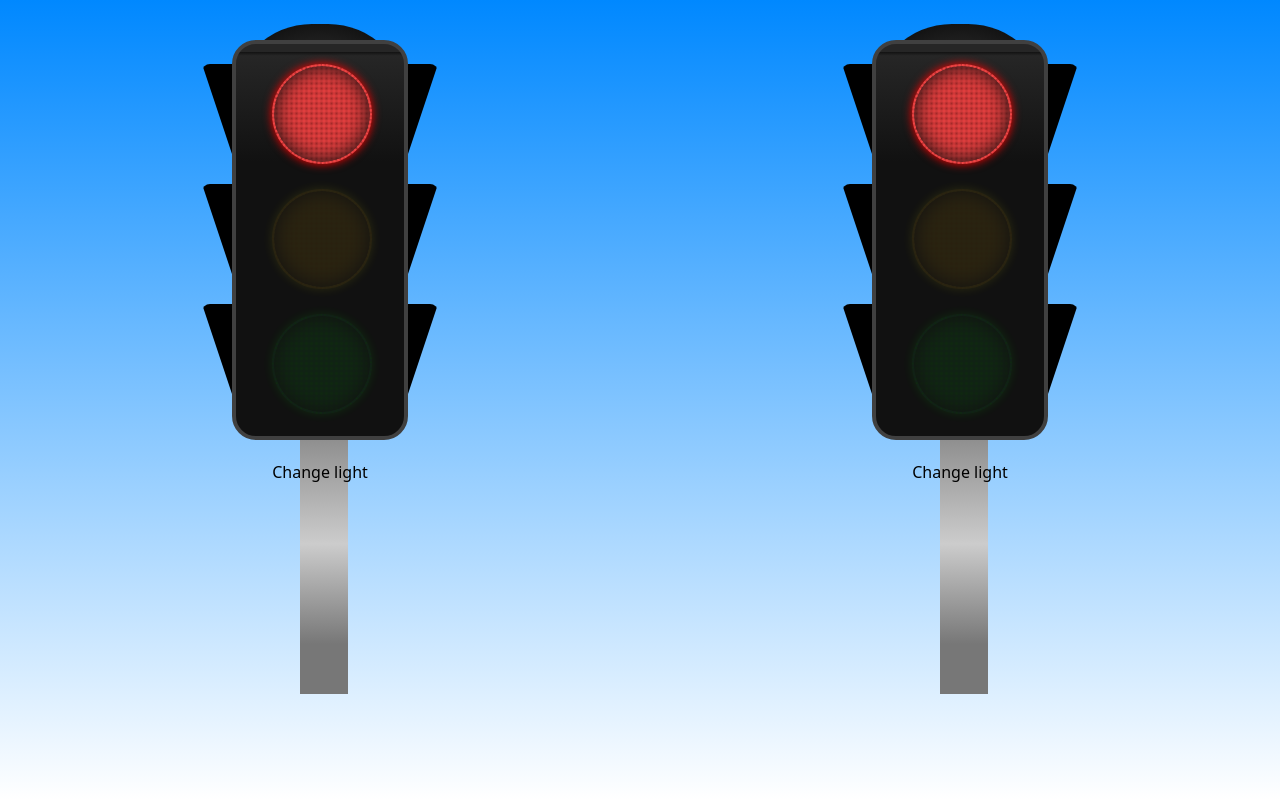
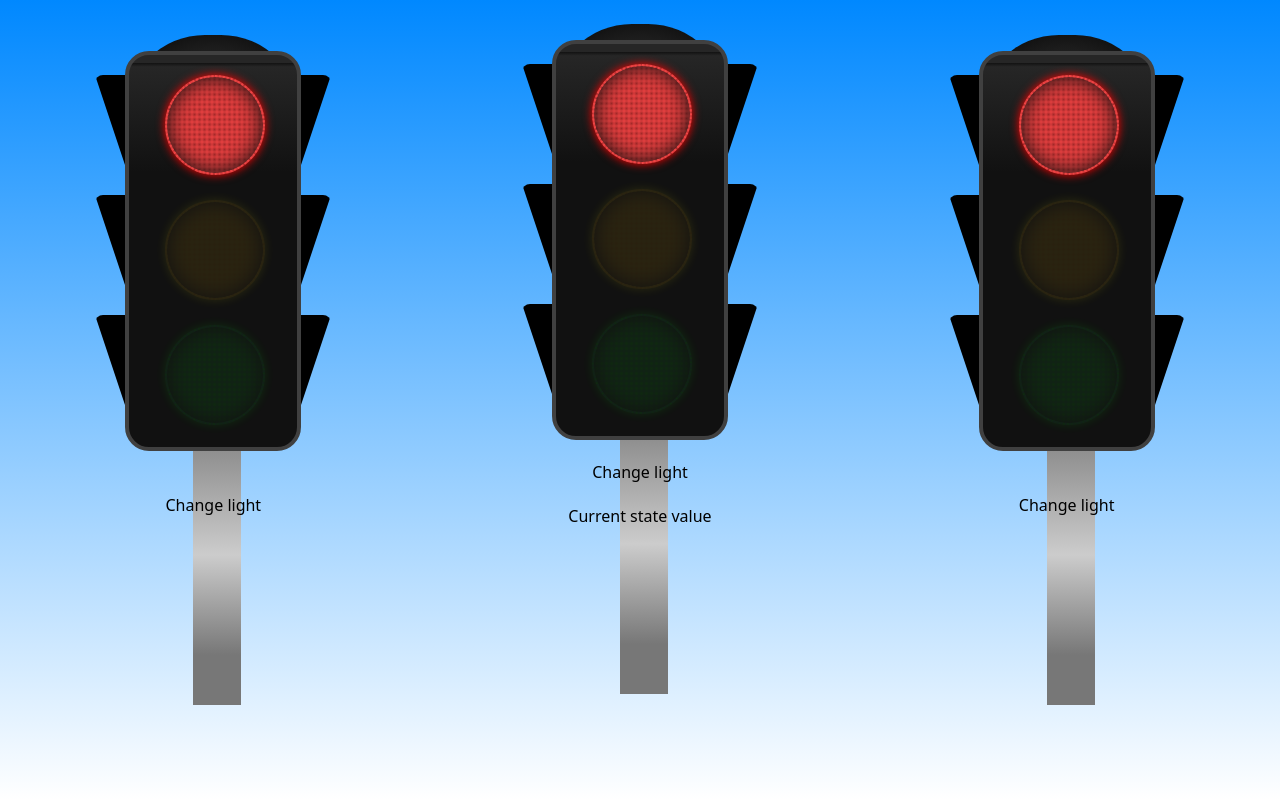
Before and after one commit to MrKirilsReinke/1.React-Xstate, a React (Vite) app: page / in a window 1280 px wide. Built offline with nearby package versions, Linux system fonts and the light colour scheme.

Commit message:
Refactoring

```diff
--- /dev/null
+++ b/src/assets/components/ParallelStateTrafficLight.tsx
@@ -0,0 +1,34 @@
+import { useMachine } from "@xstate/react";
+import parallelStateTrafficLightMachine from "../machines/parallelStateTrafficLightMachine";
+
+function ParallelStateTrafficLight() {
+  const [current, send] = useMachine(parallelStateTrafficLightMachine);
+
+  return (
+    <div className="grid grid-flow-row gap-5">
+      <div className="bg-neutral-800 w-44 h-[400px] rounded-3xl relative border-solid border-4 border-neutral-700 m-auto linear-gradient
+      before:content-[''] before:bg-neutral-800 before:w-44 before:h-40 before:m-auto before:absolute before:right-1/2 before:translate-x-1/2 before:top-[-20px] before:rounded-full before:z-[-1] radial-gradient-before
+      after:content-[''] after:bg-neutral-800 after:w-12 after:h-[500px] after:ml-16 after:absolute after:top-[150px] after:z-[-1] linear-gradient-after"
+      >
+        <div className="bg-transparent w-45 h-0 absolute top-5 left-[-34px] border-x-[30px] border-t-[90px] border-x-transparent border-t-black rounded-lg border-solid z-[-1]"></div>
+        <div className="bg-transparent w-45 h-0 absolute top-[140px] left-[-34px] border-x-[30px] border-t-[90px] border-x-transparent border-t-black rounded-lg z-[-1]"></div>
+        <div className="bg-transparent w-45 h-0 absolute top-[260px] left-[-34px] border-x-[30px] border-t-[90px] border-x-transparent border-t-black rounded-lg z-[-1]"></div>
+        <div className="bg-transparent w-45 h-0 absolute top-5 right-[-34px] border-x-[30px] border-t-[90px] border-x-transparent border-t-black rounded-lg border-solid z-[-1]"></div>
+        <div className="bg-transparent w-45 h-0 absolute top-[140px] right-[-34px] border-x-[30px] border-t-[90px] border-x-transparent border-t-black rounded-lg z-[-1]"></div>
+        <div className="bg-transparent w-45 h-0 absolute top-[260px] right-[-34px] border-x-[30px] border-t-[90px] border-x-transparent border-t-black rounded-lg z-[-1]"></div>
+        <div className={`bg-red-500 w-[100px] h-[100px] rounded-full absolute top-5 left-9 border-dotted border-2 border-red-500 bg-shadow-red bg-size-5 radial-gradient-brown ${current.matches("red") ? "opacity-100" : "opacity-10"}`}></div>
+        <div className={`bg-yellow-400 w-[100px] h-[100px] rounded-full absolute top-[145px] left-9 border-dotted border-2 border-yellow-400 bg-shadow-yellow bg-size-5 radial-gradient-orange ${current.matches("yellow") ? "opacity-100" : "opacity-10"}`}></div>
+        <div className={`bg-green-600 w-[100px] h-[100px] rounded-full absolute top-[270px] left-9 border-dotted border-2 border-green-600 bg-shadow-green bg-size-5 radial-gradient-lime ${current.matches("green") ? "opacity-100" : "opacity-10"}`}></div>
+      </div>
+      <button onClick={() => send("TIMER")}>
+        Change light
+      </button>
+
+      <button onClick={() => console.log(current.value)}>
+        Current state value
+      </button>
+    </div>
+  );
+}
+
+export default ParallelStateTrafficLight;
--- a/src/assets/machines/baseTrafficLightMachine.ts
+++ b/src/assets/machines/baseTrafficLightMachine.ts
@@ -2,6 +2,7 @@ import { createMachine } from "xstate";
 
 export const baseTrafficLightMachine = createMachine({
   id: "trafficLight",
+  predictableActionArguments: true,
   initial: "red",
   states: {
     red: {
--- a/src/assets/machines/blinkingTrafficLightMachine.ts
+++ b/src/assets/machines/blinkingTrafficLightMachine.ts
@@ -3,6 +3,7 @@ import { createMachine } from "xstate";
 export const blinkingTrafficLightMachine = createMachine(
   {
     id: "blinkingTrafficLightMachine",
+    predictableActionArguments: true,
     initial: "red",
     states: {
       red: {
--- /dev/null
+++ b/src/assets/machines/parallelStateTrafficLightMachine.ts
@@ -0,0 +1,45 @@
+import { createMachine } from "xstate";
+
+export const parallelStateTrafficLight = createMachine(
+  {
+    id: "trafficLight",
+    predictableActionArguments: true,
+    initial: "red",
+    context: {
+      nextGreen: false,
+      nextRed: false
+    },
+    states: {
+      red: {
+        on: {
+          TIMER: "yellow"
+        }
+      },
+      yellow: {
+        always: [
+          { target: "red", cond: "ifNextIsGreen" }
+        ],
+        on: {
+          TIMER: "green"
+        }
+      },
+      green: {
+        on: {
+          TIMER: "red"
+        }
+      }
+    }
+  },
+  {
+    guards: {
+      ifNextIsGreen: (context, event) => {
+        return context.nextGreen !== true;
+      },
+      ifNextIsRed: (context, event) => {
+        return context.nextRed === true;
+      }
+    }
+  }
+);
+
+export default parallelStateTrafficLight;
--- a/src/main.tsx
+++ b/src/main.tsx
@@ -1,6 +1,7 @@
 import React from "react";
 import ReactDOM from "react-dom/client";
 import BaseTrafficLight from "./assets/components/BaseTrafficLight.tsx";
+import ParallelStateTrafficLight from "./assets/components/ParallelStateTrafficLight.tsx";
 import BlinkingTrafficLight from "./assets/components/BlinkingTrafficLight.tsx";
 import "./index.css";
 
@@ -8,6 +9,7 @@ ReactDOM.createRoot(document.getElementById("root")!).render(
   <React.StrictMode>
     <div className="grid grid-flow-col">
       <BaseTrafficLight />
+      <ParallelStateTrafficLight />
       <BlinkingTrafficLight />
     </div>
   </React.StrictMode>
```
